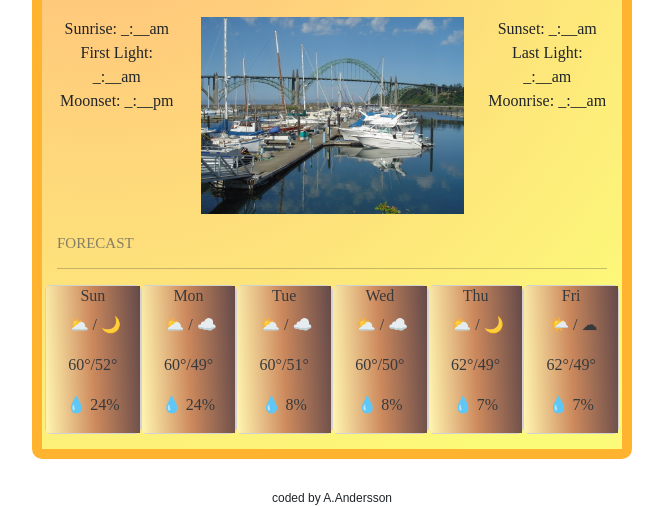
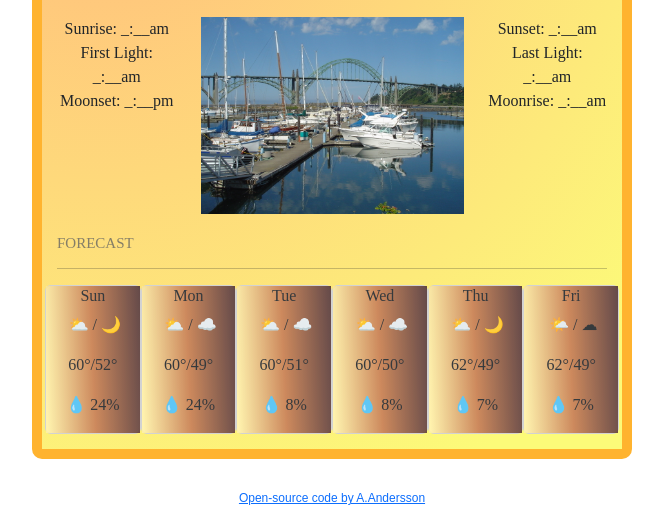
Before and after one commit to AAnders39/myFirst, a plain HTML site: page index.html in a window 1280 px wide. Shown: the part 362-869 px from the top of the page, without its empty margins (308-971 px from the left). Drawn offline with nearby package versions, Linux system fonts and the light colour scheme; a web font is replaced by a local one.

Commit message:
added open-source code link
in footer

```diff
--- a/index.html
+++ b/index.html
@@ -150,7 +150,7 @@
             </div>
         </div>
     </div>
-    <footer> coded by A.Andersson</footer>
+    <footer>  <a href= "https://github.com/AAnders39/myFirst">Open-source code by A.Andersson</a></footer>
     <script src='src/index.js'></script>
   </body>
 </html>
```
